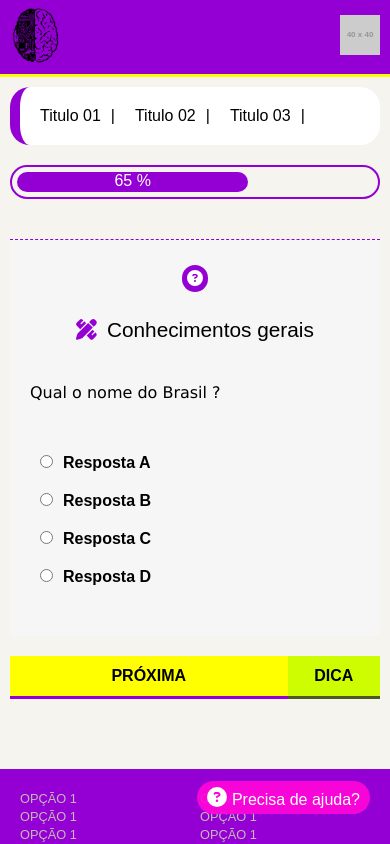
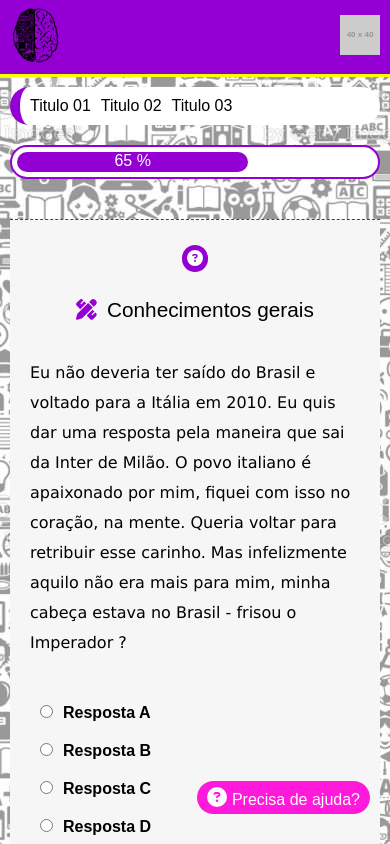
Before and after one commit to pereiraisaiah21/CETC, a React (Create React App) app in the folder cetc/: page /atividades/1 in a window 390 px wide. Shown: the top 844 px of the page. Built offline with nearby package versions, Linux system fonts and the light colour scheme.

Commit message:
I-TC-24 [Página de pergunta, estilo]

```diff
--- a/cetc/src/App.scss
+++ b/cetc/src/App.scss
@@ -1,7 +1,8 @@
 .app {
   text-align: center;
   background-color: #f5f4ee;
-  font-family: Arial, Helvetica, sans-serif
+  font-family: Arial, Helvetica, sans-serif;
+  background: url("./Components/back.jpg");
 }
 
 .App-logo {
--- a/cetc/src/Components/Fixed/Breadcrumb/Breadcrumb.scss
+++ b/cetc/src/Components/Fixed/Breadcrumb/Breadcrumb.scss
@@ -7,6 +7,7 @@
     max-width: 1200px;
     margin: 10px auto;
     box-sizing: border-box;
+    padding: 10px;
 
     @media (max-width: 767px) {
         padding: 0 10px;
@@ -24,6 +25,7 @@
     align-items: center;
     border-left: 10px solid #9400d3;
     &__trail {
+        white-space: nowrap;
         &__anchor {
             padding-right: 10px;
 
@@ -32,7 +34,6 @@
             }
 
             &:after {
-                content: "|";
                 padding: 0 10px;
             }
         }
@@ -40,5 +41,16 @@
 
     @media (max-width: 767px) {
         border-radius: 20px;
+        padding: 10px;
+        &__trail {
+            white-space: nowrap;
+            &__anchor {
+
+                &:after {
+                    content: "";
+                    padding: 0px;
+                }
+            }
+        }
     }
 }
--- a/cetc/src/Components/Fixed/Header/Header.scss
+++ b/cetc/src/Components/Fixed/Header/Header.scss
@@ -127,7 +127,6 @@
         &__options {
             display: inline-flex;
             justify-content: center;
-            height: 45px;
             padding: 50px 20px 0;
         }
     }
--- a/cetc/src/Pages/Activity/Activity.js
+++ b/cetc/src/Pages/Activity/Activity.js
@@ -76,7 +76,7 @@ function Activity () {
                 categoriaId: 5,
                 id : count,
                 title : "Conhecimentos gerais",
-                content : "Qual o nome do Brasil ?",
+                content : "Eu não deveria ter saído do Brasil e voltado para a Itália em 2010. Eu quis dar uma resposta pela maneira que sai da Inter de Milão. O povo italiano é apaixonado por mim, fiquei com isso no coração, na mente. Queria voltar para retribuir esse carinho. Mas infelizmente aquilo não era mais para mim, minha cabeça estava no Brasil - frisou o Imperador ?",
                 alternatives : ["Resposta A", "Resposta B", "Resposta C", "Resposta D"],
                 progressBar: 65
             }
@@ -109,7 +109,7 @@ function Activity () {
 
     return (
         <div className="b">
-            <Breacrumb classStyleGrand="b-wrap" classStyleFather="b-wrapp__trail" pagesTrail={[
+            <Breacrumb classStyleGrand="b-wrap" classStyleFather="b-wrap__trail" pagesTrail={[
                 {classStyle : "b-wrap__trail__anchor", title : "Titulo 01", link : "Link 01"},
                 {classStyle : "b-wrap__trail__anchor", title : "Titulo 02", link : "Link 02"},
                 {classStyle : "b-wrap__trail__anchor", title : "Titulo 03", link : "Link 03"}
--- a/cetc/src/Pages/Activity/Question.scss
+++ b/cetc/src/Pages/Activity/Question.scss
@@ -1,6 +1,7 @@
 .Progress {
     height: 20px;
     border: 2px solid #9400d3;
+    background-color: #fff;
     border-radius: 20px;
     position: relative;
     width: 100%;
```
Also changed, not shown: cetc/src/Components/back.jpg (added).
